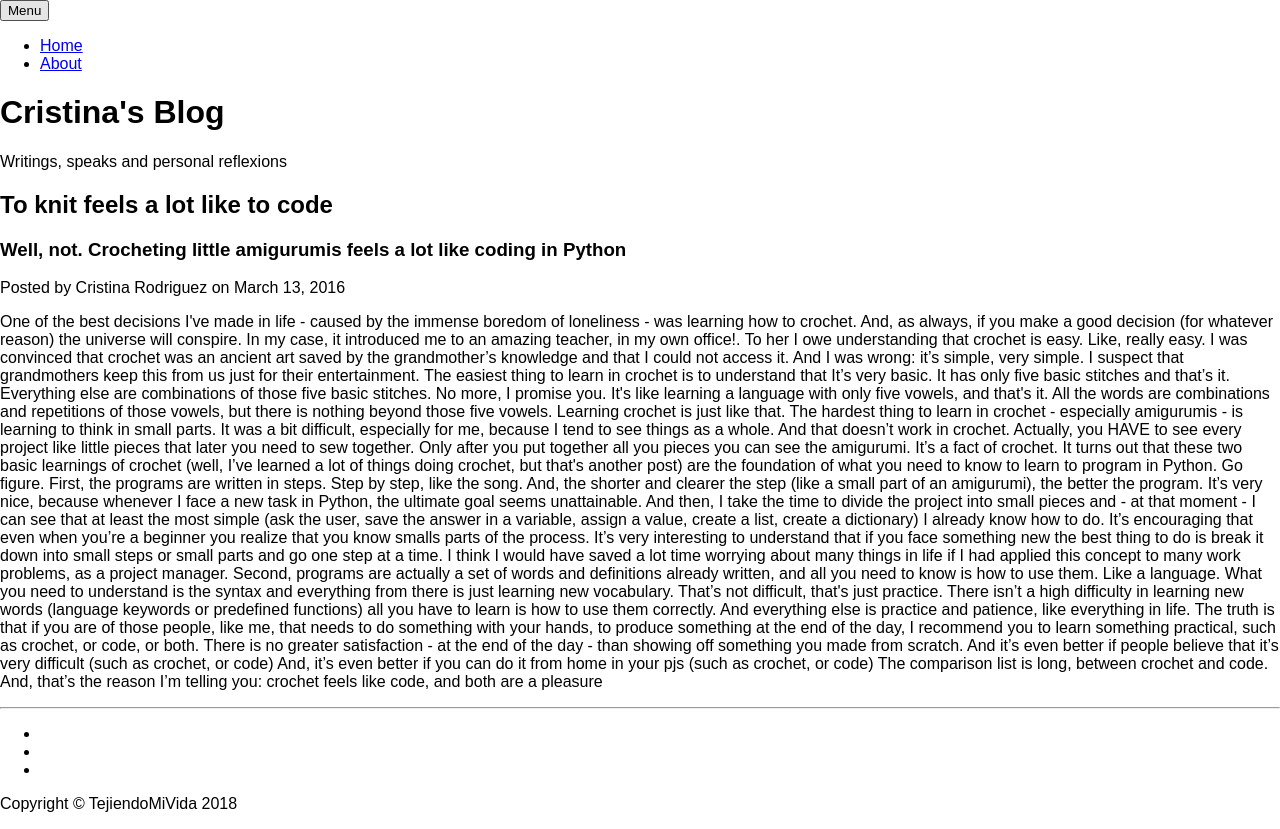
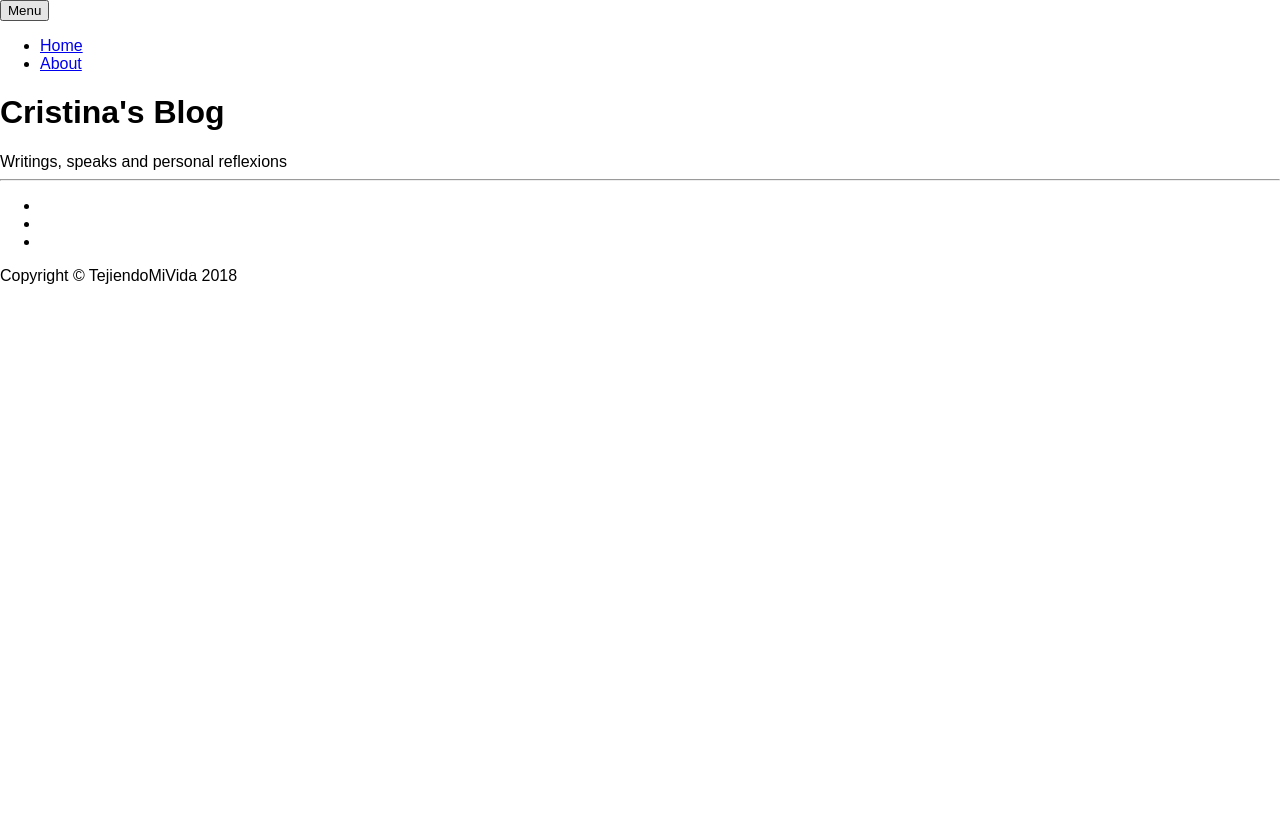
Before and after one commit to Yosolita1978/react-blog, a React (Create React App) app in the folder blog/: page /post/1 in a window 1280 px wide. After the commit the page ends 800 px from the top, so only its background shows below. Built offline with nearby package versions, Linux system fonts and the light colour scheme; the HTML template or start-up script is replaced by a standard one.

Commit message:
Refactoring the PostPreview Component

```diff
--- a/blog/src/PostContainer.js
+++ b/blog/src/PostContainer.js
@@ -25,23 +25,20 @@ client = contentful.createClient({
         posts: response.items
 
       });
-
-
+      // console.log(this.state.posts);
     }
 
   render(){
 
     return (
       <div className="container">
-        <div className="row">
+      <div className="row">
           <div className="col-lg-8 col-md-10 mx-auto">
-          { this.state.posts.map(({fields}, i) =>
-          <Postpreview key={i} post={fields} />
-          )}
+          <Postpreview posts={this.state.posts} />
           <hr/>
           </div>
-        </div>
-      </div>
+          </div>
+          </div>
     );
   }
 }
--- a/blog/src/Postpreview.js
+++ b/blog/src/Postpreview.js
@@ -1,19 +1,21 @@
 import React, { Component } from 'react';
 import { Link } from 'react-router-dom'
 
-class Postpreview extends Component{
-  render(){
-    const { post } = this.props;
-    return(
-      <div className="post-preview">
-        <Link to={'/post/' + post.id + '/'}>
-          <h2 className="post-title">{post.title}</h2>
+const Postpreview = props => (
+
+    <div>
+    { props.posts.map(({fields}, i) =>
+    <div key={fields.id} className="post-preview">
+        <Link to={'/post/' + fields.id + '/'}>
+          <h2 className="post-title">{fields.title}</h2>
         </Link>
-          <h3 className="post-subtitle">{post.subtitle}</h3>
-        <p className="post-meta">Posted by {post.author} on {post.date}</p>
+          <h3 className="post-subtitle">{fields.subtitle}</h3>
+        <p className="post-meta">Posted by {fields.author} on {fields.date}</p>
       </div>
-    );
-  }
-}
+    )}
+    </div>
+  );
+
+
 
 export default Postpreview;
--- a/blog/src/components/SinglePost.js
+++ b/blog/src/components/SinglePost.js
@@ -1,5 +1,5 @@
 import React, { Component } from 'react';
-import postsData from '../data/postData';
+import * as contentful from 'contentful'
 
 
 class SinglePost extends Component{
@@ -7,21 +7,12 @@ class SinglePost extends Component{
   render(){
 
     const { postid } = this.props.match.params;
-    let post;
-    for(let i = 0; i < postsData.length; i++){
-      if(postsData[i].id === parseInt(postid, 10)){
-        post = postsData[i];
-      }
-    }
+    console.log(this.props);
 
     return (
       <div className="container">
         <div className="row">
           <div className="col-lg-8 col-md-10 mx-auto">
-          <h2 className="post-title">{post.title}</h2>
-          <h3 className="post-subtitle">{post.subtitle}</h3>
-          <p className="post-meta">Posted by {post.author} on {post.date}</p>
-          <p className="post">{post.content}</p>
           <hr/>
           </div>
         </div>
```
